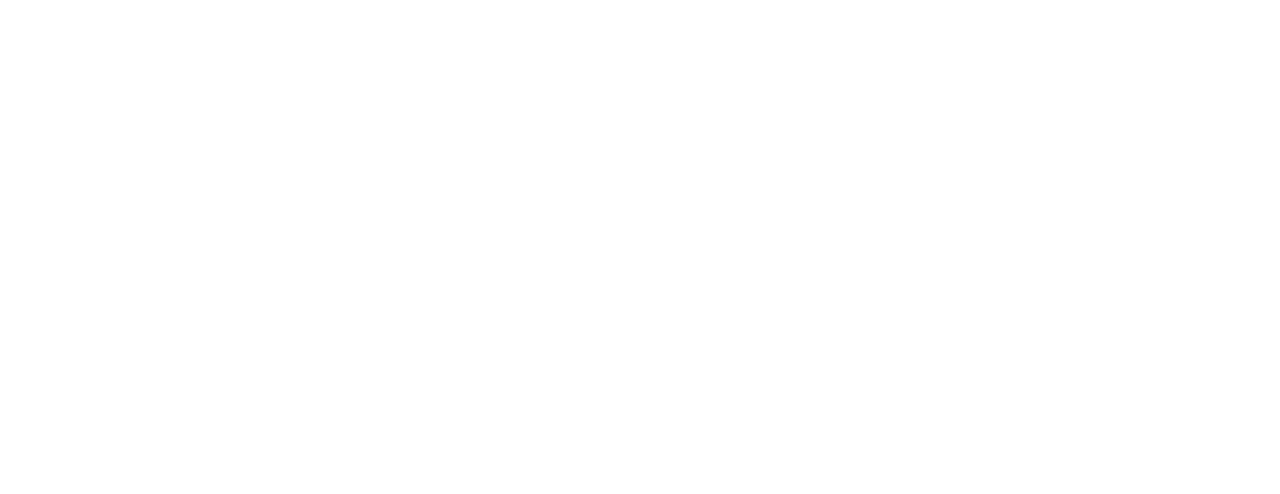
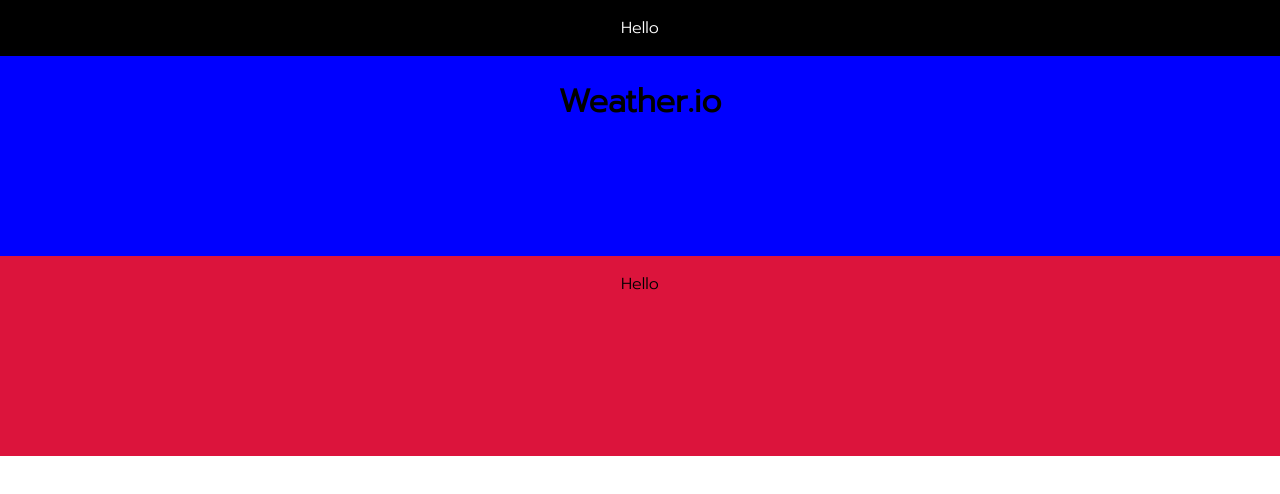
Before and after one commit to egome019/weather.io, a plain HTML site: page index.html in a window 1280 px wide. Drawn offline with Linux system fonts and the light colour scheme.

Commit message:
added more default style

```diff
--- a/index.html
+++ b/index.html
@@ -7,8 +7,16 @@
     <link href="./style.css" rel="stylesheet" type="text/css">
 </head>
 <body>
-    <div id="header"></div>
-    <div id="search-bar"></div>
-    <div id="footer"></div>
+    <div id="main-wrapper">
+        <div id="header">
+            <p>Hello</p>
+        </div>
+        <div id="space-bar">
+            <h1>Weather.io</h1>
+        </div>
+        <div id="footer">
+            <p>Hello</p>
+        </div>
+    </div>
 </body>
 </html>
--- a/style.css
+++ b/style.css
@@ -1,16 +1,37 @@
+@import url("https://fonts.googleapis.com/css2?family=Prompt:wght@300&display=swap");
+
+html {
+	height: 100%;
+	box-sizing: border-box;
+}
+
 body {
 	margin: 0;
 	padding: 0;
 	border: 0;
 	color: #000;
 	text-align: center;
+	font-family: "Prompt", sans-serif;
+}
+
+#main-wrapper {
+	display: flex;
+	flex-direction: column;
 }
 
 #header {
+	background-color: black;
+	height: 25%;
+	width: 100%;
+	color: white;
 }
 
-#search-bar {
+#space-bar {
+	background-color: blue;
+	height: 200px;
 }
 
 #footer {
+	background-color: crimson;
+	height: 200px;
 }
```
